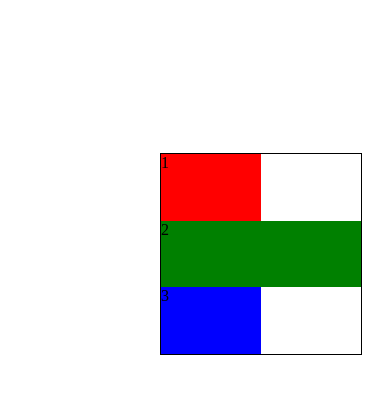
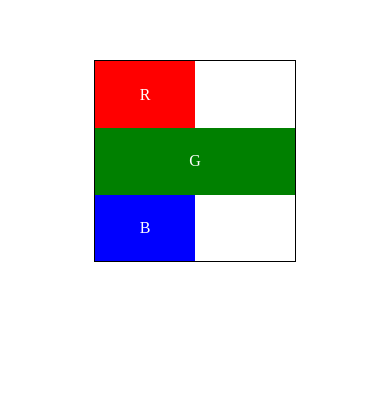
Before and after one commit to Yuutsuy/responsive_Flex, a plain HTML site: page index.html in a window 390 px wide. Shown: the part 193-586 px from the top of the page. Drawn offline with Linux system fonts and the light colour scheme.

Commit message:
centralizado de forma responsiva (e correta)

```diff
--- a/assets/CSS/div.css
+++ b/assets/CSS/div.css
@@ -1,32 +1,45 @@
 .container {
     position:relative;
+    top:30%;
+    margin:auto;
     display:flex;
     justify-content: center;
     align-items:flex-end;
     justify-content:space-around;
     border: 1px solid black;
-    width:150px;
-    height:150px;
-    top:43%;
-    left:43%;
+    width:20vw;
+    height:20vw;
 }
 
 #content1 {
+    display:flex;
+    align-items:center;
+    justify-content:center;
     background-color:red;
     width: 100%;
     height: 50%;
 }
 
 #content2 {
+    display:flex;
+    align-items:center;
+    justify-content:center;
     background-color:green;
     width: 100%;
     height: 100%;
 }
 
 #content3 {
+    display:flex;
+    align-items:center;
+    justify-content:center;
     background-color:blue;
     width: 100%;
     height: 50%;
+}
+
+div {
+    color:white;
 }
 
 @media screen and (max-width: 768px){
@@ -39,8 +52,6 @@
         border: 1px solid black;
         width:200px;
         height:200px;
-        top:41%;
-        left:41%;
     }
 
     #content1 {
@@ -72,8 +83,6 @@
         border: 1px solid black;
         width:220px;
         height:220px;
-        top:15%;
-        left:15%;
     }
 
     #content1 {
--- a/index.html
+++ b/index.html
@@ -9,9 +9,9 @@
   <body>
 
     <div class="container">
-        <div id="content1">1</div>
-        <div id="content2">2</div>
-        <div id="content3">3</div>
+        <div id="content1">R</div>
+        <div id="content2">G</div>
+        <div id="content3">B</div>
     </div>
 
   </body>
```
